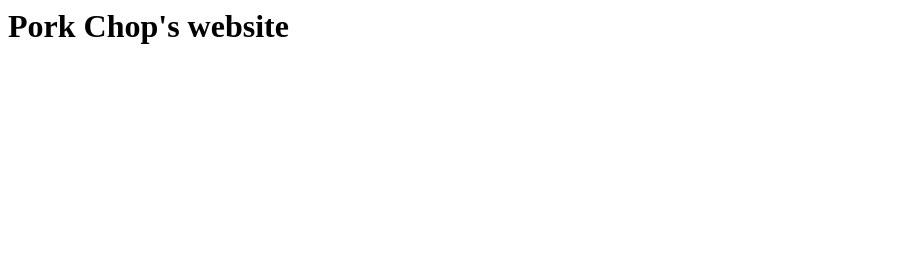
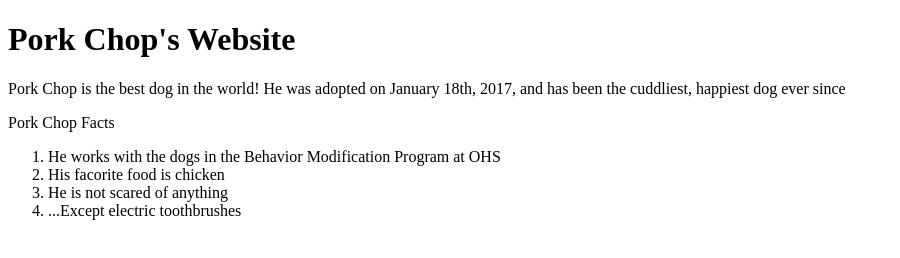
Before and after one commit to tylerjeffe/Pork-Chop, a plain HTML site: page index.html in a window 1280 px wide. Shown: the whole page, without its empty margins (0-900 px from the left). Drawn offline with Linux system fonts and the light colour scheme.

Commit message:
second commit

```diff
--- a/index.html
+++ b/index.html
@@ -1 +1,20 @@
-<h1>Pork Chop's website</h1>
+<!DOCTYPE html>
+    <head>
+        <title> Chop's Website</title>
+    </head>
+<link rel="stylesheet" type="text/css" href="theme.css">
+
+<h1>Pork Chop's Website</h1>
+
+<section>
+    <p>Pork Chop is the best dog in the world! He was adopted on January 18th, 2017, and has been the cuddliest, happiest dog ever since</p>
+
+    <p>Pork Chop Facts</p>
+
+        <ol>
+            <li>He works with the dogs in the Behavior Modification Program at OHS</li>
+            <li>His facorite food is chicken</li>
+            <li>He is not scared of anything</li>
+            <li>...Except electric toothbrushes</li>
+        </ol>
+</section>
```
Also changed, not shown: style.css (added).
